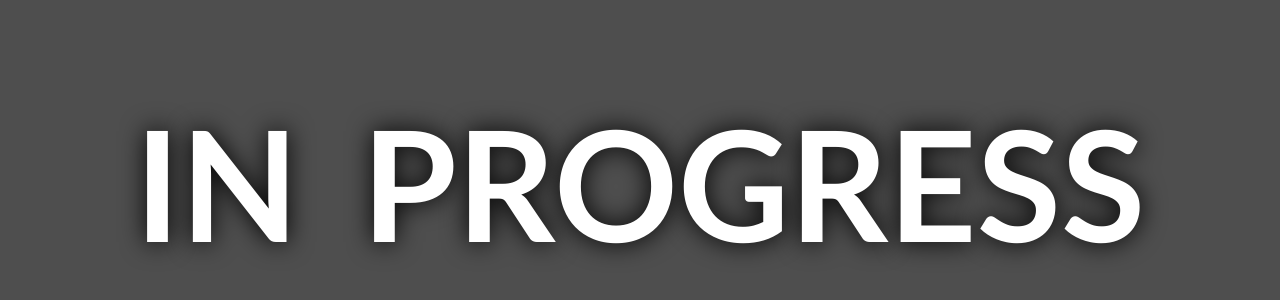
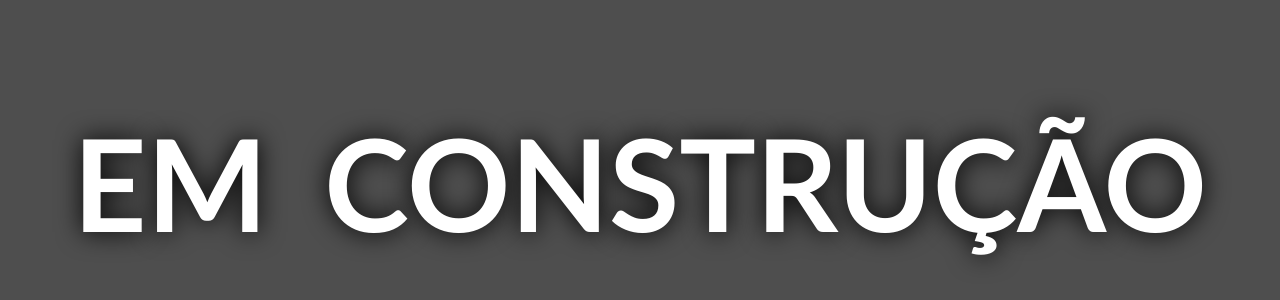
Before and after one commit to MBodra/MBodra-s-Portfolio, a website: page index.html in a window 1280 px wide. Shown: the part 218-518 px from the top of the page. Drawn offline with Linux system fonts and the light colour scheme.

Commit message:
portuguese text

```diff
--- a/index.html
+++ b/index.html
@@ -8,6 +8,6 @@
     <link rel="stylesheet" href="style.css" />
   </head>
   <body>
-    <h1>In progress</h1>
+    <h1>Em construção</h1>
   </body>
 </html>
--- a/style.css
+++ b/style.css
@@ -11,7 +11,8 @@ body {
 h1 {
   text-transform: uppercase;
   color: white;
-  font-size: 12vw;
+  font-size: 10vw;
   word-spacing: 2vw;
   text-shadow: 0 0 2vw rgb(0, 0, 0);
+  text-align: center;
 }
```
